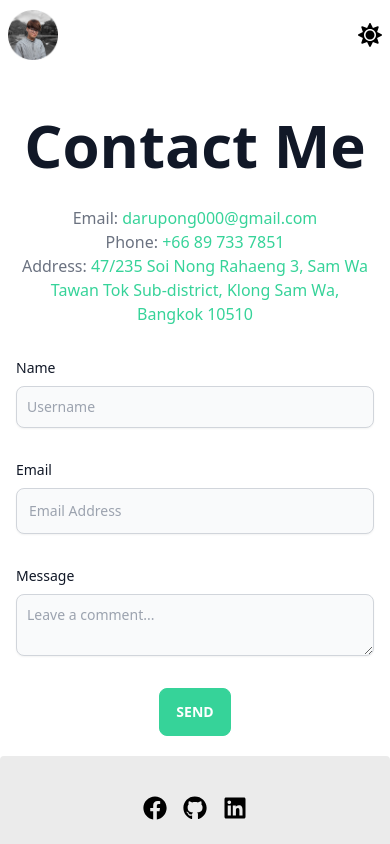
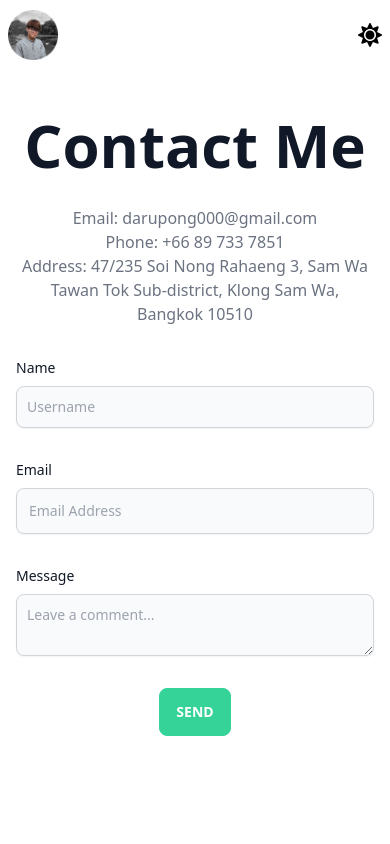
Before and after one commit to darupong/Portfolio, a Next.js app: page /contact in a window 390 px wide. Shown: the top 844 px of the page. Built offline with nearby package versions, Linux system fonts and the light colour scheme.

Commit message:
style: fix layout tablet aboutme, fix color theme

```diff
--- a/components/AboutMe.tsx
+++ b/components/AboutMe.tsx
@@ -7,9 +7,9 @@ const AboutMe = () => {
   return (
     <div className={` py-[50px] container mx-auto`} id="About">
       <div className="mockup-window dark:bg-base-300 bg-slate-400">
-        <div className="flex justify-center px-4 py-16 dark:bg-[#111827] bg-[#EBEBEB]">
+        <div className="flex justify-center md:px-4 px-0 py-16 dark:bg-[#111827] bg-[#EBEBEB]">
           <div className="flex flex-col">
-            <div className="flex md:flex-row flex-col justify-center items-center md:space-x-6 space-x-0 space-y-6 lg:px-10 px-4 md:py-14 py-6">
+            <div className="flex lg:flex-row flex-col justify-center items-center md:space-x-6 space-x-0 space-y-6 lg:px-10 px-0 md:py-14 py-6">
               <div>
                 <div className="row-span-3 flex items-center justify-center ">
                   <Image
--- a/components/FormEmail.tsx
+++ b/components/FormEmail.tsx
@@ -28,14 +28,14 @@ const FromEmail = () => {
   };
   return (
     <section className="">
-      <div className=" px-4 mx-auto max-w-screen-md">
+      <div className=" px-4 mx-auto max-w-screen-md min-h-screen">
         <h2 className="mb-4 text-[60px] font-bold text-center text-gray-900 dark:text-white">
           Contact Me
         </h2>
         <p className="mb-8 lg:mb-16 font-light text-center text-gray-500 dark:text-gray-400 sm:text-xl">
-          Email: <span className="text-[#36D399]">darupong000@gmail.com</span> <br />
-          Phone: <span className="text-[#36D399]">+66 89 733 7851</span> <br />
-          Address: <span className="text-[#36D399]">47/235 Soi Nong Rahaeng 3, Sam Wa
+          Email: <span className="dark:text-[#36D399] text-gray-500">darupong000@gmail.com</span> <br />
+          Phone: <span className="dark:text-[#36D399] text-gray-500">+66 89 733 7851</span> <br />
+          Address: <span className="dark:text-[#36D399] text-gray-500">47/235 Soi Nong Rahaeng 3, Sam Wa
           Tawan Tok Sub-district, Klong Sam Wa, Bangkok 10510</span>
         </p>
         <form action="#" className="space-y-8" ref={form} onSubmit={sendEmail}>
```
